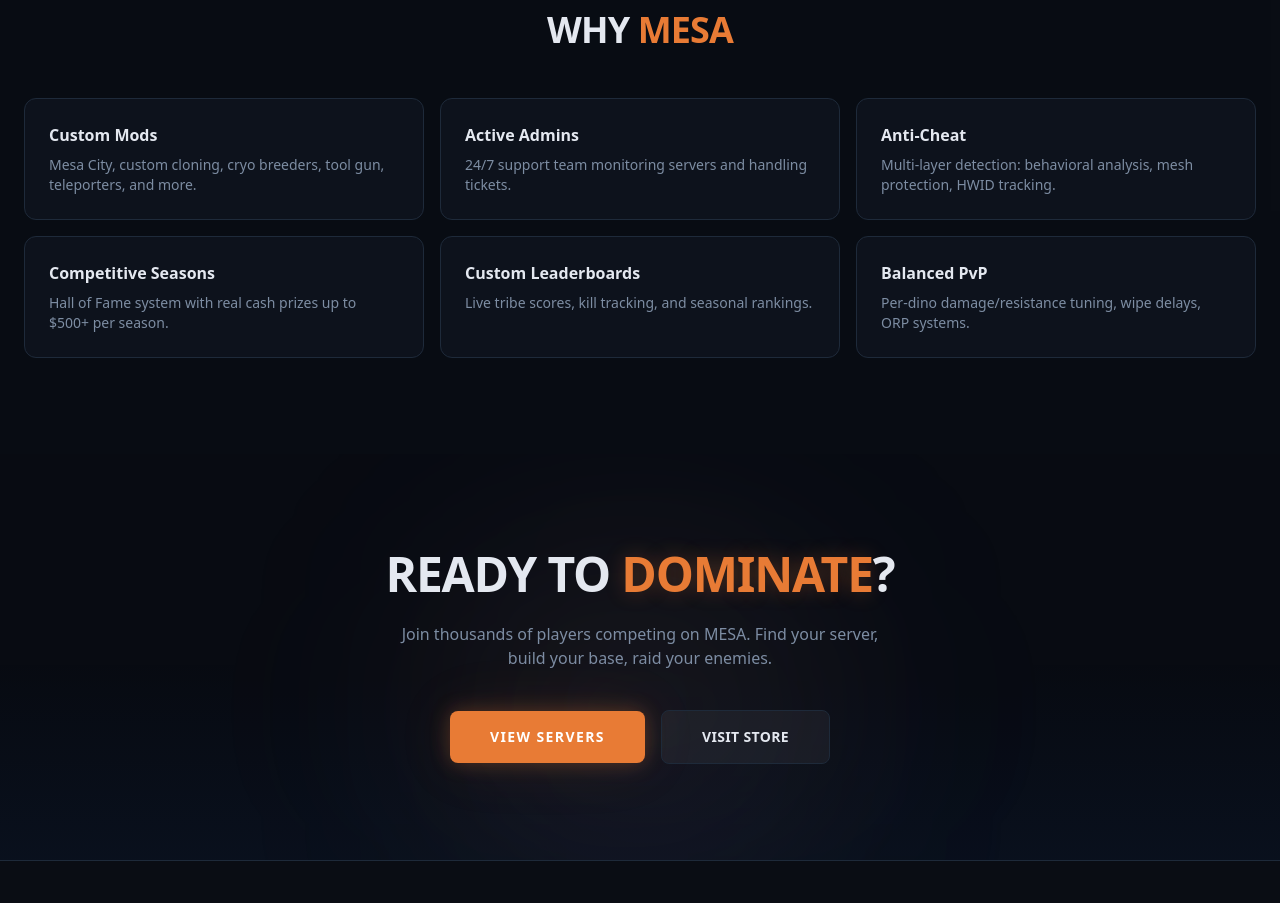
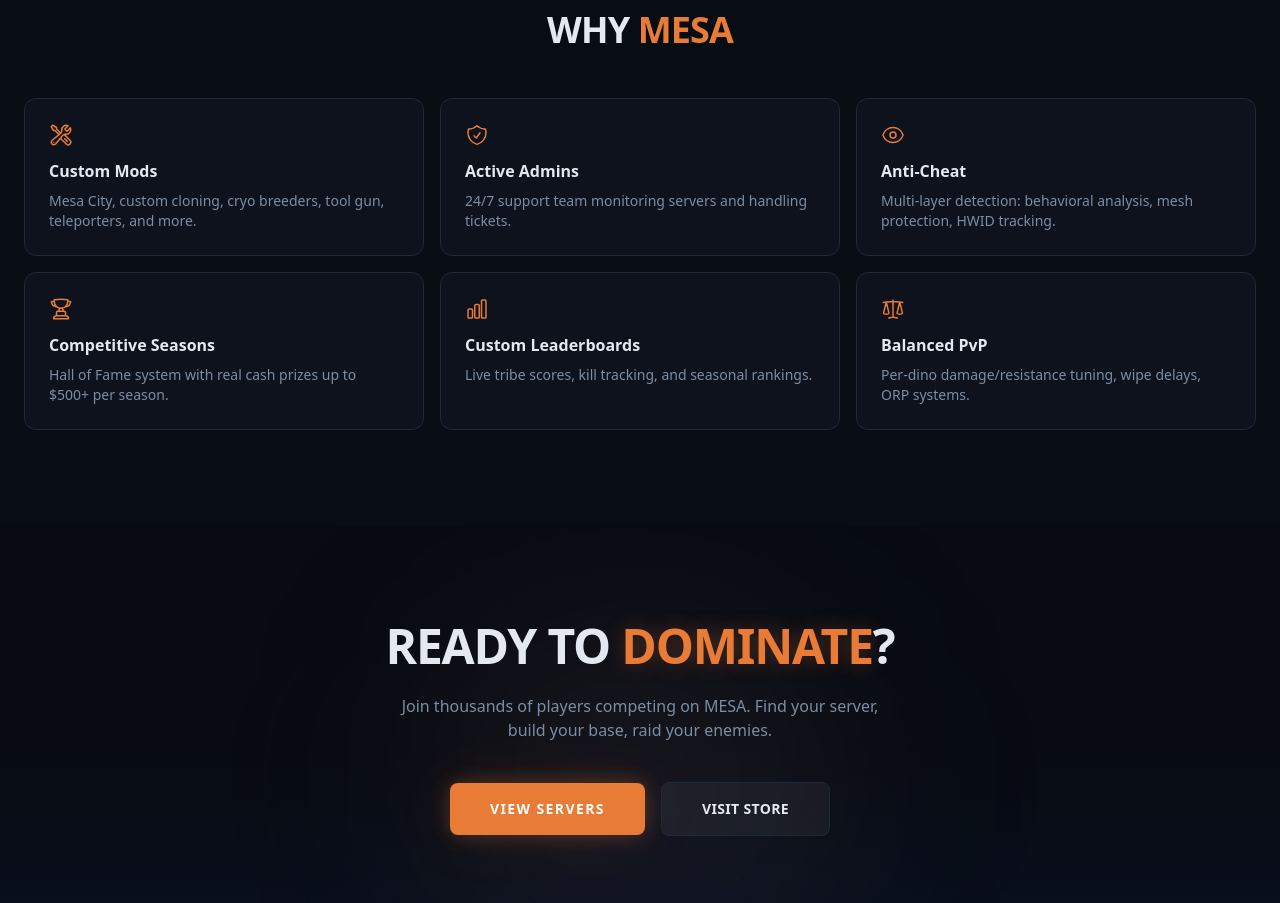
Before and after one commit to darenmesabusiness-stack/mesark-site, a Next.js app: page / in a window 1280 px wide. Shown: the part 1060-1963 px from the top of the page. Built offline with nearby package versions, Linux system fonts and the light colour scheme.

Commit message:
Add icons to Why MESA feature cards
Each of the 6 feature cards now has a Heroicon: wrench for mods,
shield for admins, eye for anti-cheat, trophy for seasons,
chart for leaderboards, scale for balanced PvP.

Co-Authored-By: Claude Opus 4.6 (1M context) <noreply@anthropic.com>

```diff
--- a/src/components/Features.tsx
+++ b/src/components/Features.tsx
@@ -2,6 +2,15 @@
 
 import { motion } from "framer-motion";
 import Link from "next/link";
+import {
+  WrenchScrewdriverIcon,
+  ShieldCheckIcon,
+  EyeIcon,
+  TrophyIcon,
+  ChartBarIcon,
+  ScaleIcon,
+} from "@heroicons/react/24/outline";
+import type { ComponentType, SVGProps } from "react";
 
 const CLUSTERS = [
   {
@@ -30,13 +39,13 @@ const CLUSTERS = [
   },
 ];
 
-const FEATURES = [
-  { title: "Custom Mods", desc: "Mesa City, custom cloning, cryo breeders, tool gun, teleporters, and more." },
-  { title: "Active Admins", desc: "24/7 support team monitoring servers and handling tickets." },
-  { title: "Anti-Cheat", desc: "Multi-layer detection: behavioral analysis, mesh protection, HWID tracking." },
-  { title: "Competitive Seasons", desc: "Hall of Fame system with real cash prizes up to $500+ per season." },
-  { title: "Custom Leaderboards", desc: "Live tribe scores, kill tracking, and seasonal rankings." },
-  { title: "Balanced PvP", desc: "Per-dino damage/resistance tuning, wipe delays, ORP systems." },
+const FEATURES: { title: string; desc: string; icon: ComponentType<SVGProps<SVGSVGElement>> }[] = [
+  { title: "Custom Mods", desc: "Mesa City, custom cloning, cryo breeders, tool gun, teleporters, and more.", icon: WrenchScrewdriverIcon },
+  { title: "Active Admins", desc: "24/7 support team monitoring servers and handling tickets.", icon: ShieldCheckIcon },
+  { title: "Anti-Cheat", desc: "Multi-layer detection: behavioral analysis, mesh protection, HWID tracking.", icon: EyeIcon },
+  { title: "Competitive Seasons", desc: "Hall of Fame system with real cash prizes up to $500+ per season.", icon: TrophyIcon },
+  { title: "Custom Leaderboards", desc: "Live tribe scores, kill tracking, and seasonal rankings.", icon: ChartBarIcon },
+  { title: "Balanced PvP", desc: "Per-dino damage/resistance tuning, wipe delays, ORP systems.", icon: ScaleIcon },
 ];
 
 export function Features() {
@@ -96,6 +105,7 @@ export function Features() {
                 transition={{ delay: i * 0.05 }}
                 className="p-6 rounded-xl border border-border bg-bg-card/50 hover:border-accent/30 transition-all"
               >
+                <feature.icon className="w-6 h-6 text-accent mb-3" />
                 <h3 className="font-bold mb-2">{feature.title}</h3>
                 <p className="text-sm text-text-muted">{feature.desc}</p>
               </motion.div>
```
